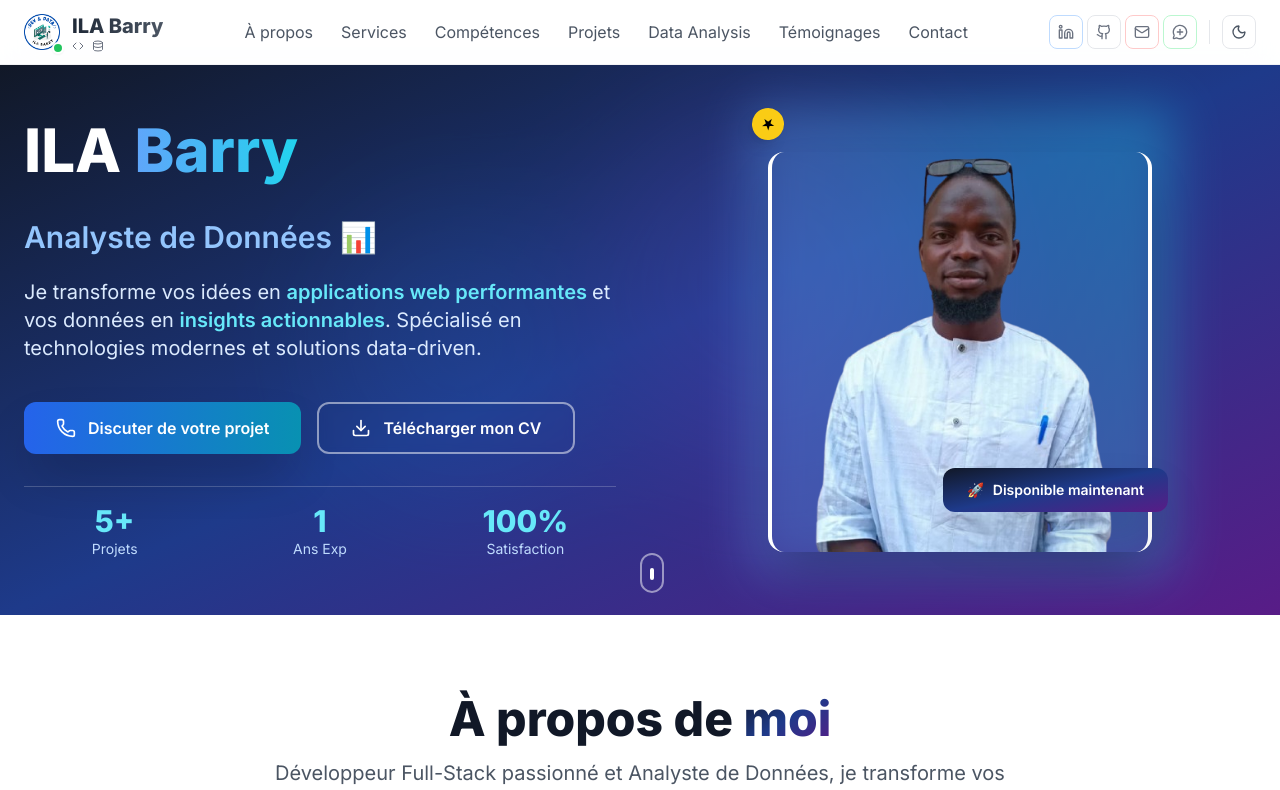
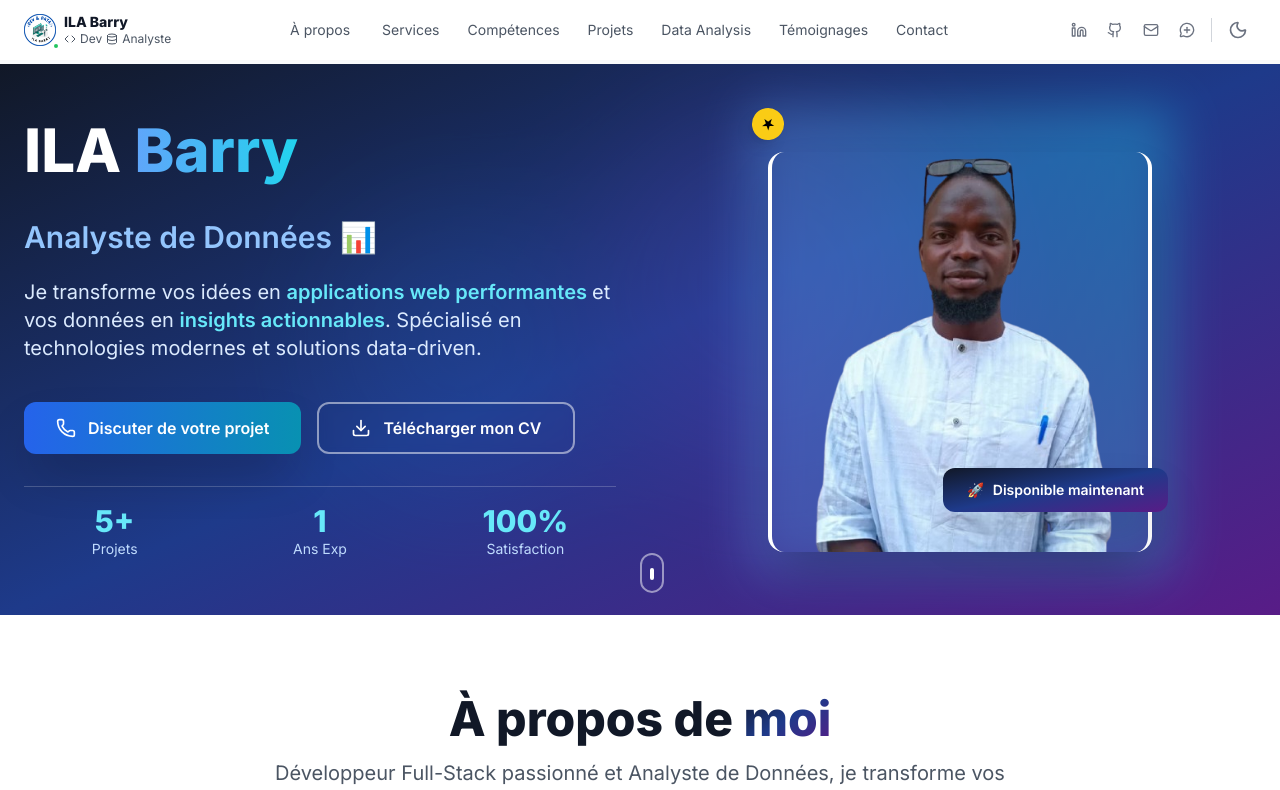
Before and after one commit to Ilabarry/portfolio-barry, a React (Vite) app: page / in a window 1280 px wide. Shown: the top 790 px of the page. Built offline with nearby package versions, Linux system fonts and the light colour scheme.

Commit message:
resolution de nav

```diff
--- a/src/components/Navbar.jsx
+++ b/src/components/Navbar.jsx
@@ -1,5 +1,5 @@
 import { useState, useEffect } from 'react'
-import { Moon, Sun, Menu, X, Code, Database, Linkedin, Github, Mail, Phone, MessageCirclePlus } from 'lucide-react'
+import { Moon, Sun, Menu, X, Code, Database, Linkedin, Github, Mail, MessageCirclePlus } from 'lucide-react'
 import Logo from '../assets/img/logo.png'
 
 const Navbar = ({ darkMode, toggleDarkMode }) => {
@@ -41,113 +41,100 @@ const Navbar = ({ darkMode, toggleDarkMode }) => {
 
   const socialLinks = [
     {
-      icon: <Linkedin className="w-3 h-3 sm:w-4 sm:h-4" />,
+      icon: <Linkedin className="w-4 h-4" />,
       href: "https://www.linkedin.com/in/ila-barry-259008343/",
-      label: "LinkedIn",
-      color: "hover:bg-blue-600 border-blue-200 dark:border-blue-800"
+      label: "LinkedIn"
     },
     {
-      icon: <Github className="w-3 h-3 sm:w-4 sm:h-4" />,
+      icon: <Github className="w-4 h-4" />,
       href: "https://github.com/Ilabarry",
-      label: "GitHub",
-      color: "hover:bg-gray-800 border-gray-200 dark:border-gray-800"
+      label: "GitHub"
     },
     {
-      icon: <Mail className="w-3 h-3 sm:w-4 sm:h-4" />,
+      icon: <Mail className="w-4 h-4" />,
       href: "mailto:barryila35@gmail.com",
-      label: "Email",
-      color: "hover:bg-red-600 border-red-200 dark:border-red-800"
+      label: "Email"
     },
     {
-      icon: <MessageCirclePlus className="w-3 h-3 sm:w-4 sm:h-4" />,
+      icon: <MessageCirclePlus className="w-4 h-4" />,
       href: "https://wa.me/221783249424",
-      label: "WhatsApp",
-      color: "hover:bg-green-600 border-green-200 dark:border-green-800"
-    },
+      label: "WhatsApp"
+    }
   ]
 
   return (
-    <header
-      className={`fixed top-0 left-0 right-0 z-50 transition-all duration-500 ${
+    <header className={`fixed top-0 left-0 right-0 z-50 transition-all duration-300 ${
       scrolled
-          ? 'backdrop-blur-xl bg-white/95 shadow-sm border-b border-gray-100 dark:bg-gray-900/95 dark:border-gray-800'
-          : 'backdrop-blur-lg bg-white/90 border-b border-gray-100/50 dark:bg-gray-900/90 dark:border-gray-800/50'
-      }`}
-    >
-      <nav className="container mx-auto px-3 sm:px-6">
-        {/* ✅ Ligne principale de la navbar */}
-        <div className="flex items-center justify-between py-2 sm:py-3 gap-2 sm:gap-4">
-          {/* --- Logo et marque --- */}
+        ? 'bg-white/95 dark:bg-gray-900/95 backdrop-blur-xl shadow-sm border-b border-gray-200 dark:border-gray-800'
+        : 'bg-white/90 dark:bg-gray-900/90 backdrop-blur-lg border-b border-gray-100/50 dark:border-gray-800/50'
+    }`}>
+      {/* Container principal avec gestion stricte des débordements */}
+      <div className="w-full max-w-[100vw] overflow-hidden">
+        <nav className="max-w-7xl mx-auto px-3 sm:px-4 lg:px-6">
+          {/* Ligne principale - Layout optimisé pour mobile */}
+          <div className="flex items-center justify-between py-3 min-h-[60px]">
+
+            {/* Logo - Version ultra compacte */}
+            <div className="flex items-center flex-shrink-0">
               <a
                 href="#hero"
-            className="flex items-center space-x-2 sm:space-x-3 group"
+                className="flex items-center gap-2 group"
                 onClick={() => setIsOpen(false)}
-            data-aos="fade-right"
-            data-aos-delay="100"
               >
-            <div className="relative">
+                <div className="relative flex-shrink-0">
                   <img
                     src={Logo}
-                alt="ILA Barry - Développeur & Analyste"
-                className="w-8 h-8 sm:w-9 sm:h-9 rounded-lg sm:rounded-xl transition-all duration-300 group-hover:scale-105 group-hover:shadow-md"
+                    alt="ILA Barry"
+                    className="w-8 h-8 rounded-lg transition-all duration-300 group-hover:scale-110"
                   />
-              <div className="absolute -bottom-1 -right-1 w-2 h-2 sm:w-3 sm:h-3 bg-green-500 rounded-full border-2 border-white dark:border-gray-900 shadow-sm"></div>
+                  <div className="absolute -bottom-1 -right-1 w-2 h-2 bg-green-500 rounded-full border-2 border-white dark:border-gray-900"></div>
                 </div>
-            <div className="flex flex-col">
-              <span className="font-bold text-lg sm:text-xl bg-gradient-to-r from-gray-800 to-gray-600 bg-clip-text text-transparent dark:from-gray-100 dark:to-gray-300">
+                <div className="hidden sm:block">
+                  <div className="font-bold text-gray-900 dark:text-white text-sm leading-tight">
                     ILA Barry
-              </span>
-              <span className="text-xs text-gray-500 dark:text-gray-400 font-medium flex items-center">
-                <Code className="w-2 h-2 sm:w-3 sm:h-3 mr-1" />
-                <span className="hidden xs:inline">Développeur</span>
-                <Database className="w-2 h-2 sm:w-3 sm:h-3 mx-1" />
-                <span className="hidden xs:inline">Analyste</span>
-              </span>
+                  </div>
+                  <div className="flex items-center gap-1 text-xs text-gray-600 dark:text-gray-400">
+                    <Code className="w-3 h-3" />
+                    <span>Dev</span>
+                    <Database className="w-3 h-3" />
+                    <span>Analyste</span>
+                  </div>
                 </div>
               </a>
+            </div>
 
-          {/* --- Navigation Desktop --- */}
-          <div className="hidden lg:flex items-center space-x-1">
+            {/* Navigation Desktop */}
+            <div className="hidden lg:flex items-center space-x-1 flex-shrink-0">
               {navItems.map((item, index) => {
                 const isActive = activeSection === item.href.substring(1)
                 return (
                   <a
                     key={item.href}
                     href={item.href}
-                  className={`relative px-3 py-2 text-md font-medium transition-all duration-300 group ${
+                    className={`px-3 py-2 text-sm font-medium transition-all duration-200 rounded-lg mx-1 ${
                       isActive
-                      ? 'text-blue-600 dark:text-blue-400'
-                      : 'text-gray-600 dark:text-gray-400 hover:text-gray-900 dark:hover:text-gray-100'
+                        ? 'bg-blue-100 dark:bg-blue-900/30 text-blue-700 dark:text-blue-300'
+                        : 'text-gray-600 dark:text-gray-400 hover:text-gray-900 dark:hover:text-gray-100 hover:bg-gray-100 dark:hover:bg-gray-800'
                     }`}
-                  data-aos="fade-down"
-                  data-aos-delay={100 + index * 50}
                   >
                     {item.label}
-                  <span
-                    className={`absolute bottom-0 left-1/2 transform -translate-x-1/2 w-1 h-1 rounded-full transition-all duration-300 ${
-                      isActive
-                        ? 'w-6 bg-blue-600 dark:bg-blue-400'
-                        : 'bg-transparent group-hover:w-2 group-hover:bg-gray-400'
-                    }`}
-                  ></span>
                   </a>
                 )
               })}
             </div>
 
-          {/* --- Actions Desktop --- */}
-          <div className="hidden lg:flex items-center space-x-2 sm:space-x-3">
+            {/* Actions Desktop */}
+            <div className="hidden lg:flex items-center space-x-2 flex-shrink-0">
               {/* Réseaux sociaux */}
-            <div className="flex items-center space-x-1" data-aos="fade-left" data-aos-delay="200">
-              {socialLinks.map((item, i) => (
+              <div className="flex items-center space-x-1">
+                {socialLinks.map((item, index) => (
                   <a
-                  key={i}
+                    key={index}
                     href={item.href}
                     target="_blank"
                     rel="noopener noreferrer"
-                  className={`p-1.5 sm:p-2 bg-transparent border rounded-lg text-gray-500 dark:text-gray-400 transition-all duration-300 ${item.color} hover:text-white hover:scale-105 hover:shadow-md`}
+                    className="p-2 text-gray-500 dark:text-gray-400 hover:text-gray-700 dark:hover:text-gray-300 transition-colors duration-200"
                     aria-label={item.label}
-                  title={item.label}
                   >
                     {item.icon}
                   </a>
@@ -155,54 +142,45 @@ const Navbar = ({ darkMode, toggleDarkMode }) => {
               </div>
 
               {/* Séparateur */}
-            <div className="w-px h-4 sm:h-6 bg-gray-200 dark:bg-gray-700 mx-1"></div>
+              <div className="w-px h-6 bg-gray-300 dark:bg-gray-700"></div>
 
               {/* Bouton thème */}
               <button
                 onClick={toggleDarkMode}
-              className="p-1.5 sm:p-2 rounded-lg border border-gray-200 dark:border-gray-700 bg-white dark:bg-gray-800 text-gray-600 dark:text-gray-400 hover:bg-gray-50 dark:hover:bg-gray-700 transition-all duration-300 hover:scale-105 hover:shadow-sm"
-              aria-label={darkMode ? 'Activer le mode clair' : 'Activer le mode sombre'}
-              data-aos="fade-left"
-              data-aos-delay="300"
+                className="p-2 text-gray-500 dark:text-gray-400 hover:text-gray-700 dark:hover:text-gray-300 transition-colors duration-200"
+                aria-label={darkMode ? 'Mode clair' : 'Mode sombre'}
               >
-              {darkMode ? <Sun className="w-3 h-3 sm:w-4 sm:h-4" /> : <Moon className="w-3 h-3 sm:w-4 sm:h-4" />}
+                {darkMode ? <Sun className="w-5 h-5" /> : <Moon className="w-5 h-5" />}
               </button>
             </div>
 
-          {/* --- Menu Mobile --- */}
-          <div className="flex lg:hidden items-center space-x-1 sm:space-x-2">
+            {/* Menu Mobile - Boutons seulement */}
+            <div className="flex lg:hidden items-center space-x-1 flex-shrink-0">
               {/* Bouton thème mobile */}
               <button
                 onClick={toggleDarkMode}
-              className="p-1 sm:p-1.5 rounded-md border border-gray-200 dark:border-gray-700 bg-white dark:bg-gray-800 text-gray-600 dark:text-gray-400 hover:bg-gray-50 dark:hover:bg-gray-700 transition-all duration-300"
-              aria-label={darkMode ? 'Activer le mode clair' : 'Activer le mode sombre'}
-              data-aos="fade-left"
-              data-aos-delay="200"
+                className="p-2 text-gray-500 dark:text-gray-400 hover:text-gray-700 dark:hover:text-gray-300 transition-colors duration-200"
+                aria-label={darkMode ? 'Mode clair' : 'Mode sombre'}
               >
-              {darkMode ? <Sun className="w-3 h-3 sm:w-4 sm:h-4" /> : <Moon className="w-3 h-3 sm:w-4 sm:h-4" />}
+                {darkMode ? <Sun className="w-5 h-5" /> : <Moon className="w-5 h-5" />}
               </button>
 
               {/* Bouton menu mobile */}
               <button
                 onClick={() => setIsOpen(!isOpen)}
-              className="p-1 sm:p-1.5 rounded-md border border-gray-200 dark:border-gray-700 bg-white dark:bg-gray-800 text-gray-600 dark:text-gray-400 hover:bg-gray-50 dark:hover:bg-gray-700 transition-all duration-300"
+                className="p-2 text-gray-500 dark:text-gray-400 hover:text-gray-700 dark:hover:text-gray-300 transition-colors duration-200"
                 aria-label="Menu"
-              data-aos="fade-left"
-              data-aos-delay="300"
               >
-              {isOpen ? <X className="w-3 h-3 sm:w-4 sm:h-4" /> : <Menu className="w-3 h-3 sm:w-4 sm:h-4" />}
+                {isOpen ? <X className="w-5 h-5" /> : <Menu className="w-5 h-5" />}
               </button>
             </div>
           </div>
 
-        {/* --- Menu Mobile Expandable --- */}
+          {/* Menu Mobile Expandable */}
           {isOpen && (
-          <div
-            className="lg:hidden border-t border-gray-100 dark:border-gray-800 mt-2 pb-4 sm:pb-6"
-            data-aos="fade-down"
-            data-aos-delay="100"
-          >
-            <div className="flex flex-col space-y-1 pt-3 sm:pt-4">
+            <div className="lg:hidden border-t border-gray-200 dark:border-gray-700 pt-4 pb-4">
+              {/* Navigation mobile */}
+              <div className="space-y-2 mb-6">
                 {navItems.map((item, index) => {
                   const isActive = activeSection === item.href.substring(1)
                   return (
@@ -210,38 +188,30 @@ const Navbar = ({ darkMode, toggleDarkMode }) => {
                       key={item.href}
                       href={item.href}
                       onClick={() => setIsOpen(false)}
-                    className={`px-3 sm:px-4 py-2 sm:py-3 text-sm sm:text-base font-medium transition-all duration-200 rounded-lg mx-1 sm:mx-2 flex items-center ${
+                      className={`block px-4 py-3 text-base font-medium transition-all duration-200 rounded-lg ${
                         isActive
-                        ? 'bg-blue-50 dark:bg-blue-900/20 text-blue-600 dark:text-blue-400 border-l-4 border-blue-600'
-                        : 'text-gray-600 dark:text-gray-400 hover:bg-gray-50 dark:hover:bg-gray-800 hover:text-gray-900 dark:hover:text-gray-100'
+                          ? 'bg-blue-100 dark:bg-blue-900/30 text-blue-700 dark:text-blue-300 border-l-4 border-blue-500'
+                          : 'text-gray-600 dark:text-gray-400 hover:bg-gray-100 dark:hover:bg-gray-800 hover:text-gray-900 dark:hover:text-gray-100'
                       }`}
-                    data-aos="fade-right"
-                    data-aos-delay={100 + index * 50}
                     >
-                    <div
-                      className={`w-1.5 h-1.5 sm:w-2 sm:h-2 rounded-full mr-2 sm:mr-3 ${
-                        isActive ? 'bg-blue-600' : 'bg-gray-300 dark:bg-gray-600'
-                      }`}
-                    ></div>
                       {item.label}
                     </a>
                   )
                 })}
+              </div>
 
               {/* Réseaux sociaux mobile */}
-              <div className="px-3 sm:px-4 pt-4 sm:pt-6" data-aos="fade-up" data-aos-delay="400">
-                <p className="text-gray-500 dark:text-gray-400 text-xs sm:text-sm mb-2 sm:mb-3 font-medium text-center">
-                  Réseaux sociaux
-                </p>
-                <div className="flex justify-center gap-1 sm:gap-2">
-                  {socialLinks.map((item, i) => (
+              <div className="px-4">
+                <p className="text-sm text-gray-500 dark:text-gray-400 mb-3 font-medium">Me suivre</p>
+                <div className="flex space-x-3">
+                  {socialLinks.map((item, index) => (
                     <a
-                      key={i}
+                      key={index}
                       href={item.href}
                       target="_blank"
                       rel="noopener noreferrer"
                       onClick={() => setIsOpen(false)}
-                      className={`p-2 sm:p-3 bg-gray-100 dark:bg-gray-800 border rounded-lg text-gray-600 dark:text-gray-400 transition-all duration-300 ${item.color} hover:text-white hover:scale-105`}
+                      className="p-3 bg-gray-100 dark:bg-gray-800 text-gray-600 dark:text-gray-400 rounded-lg hover:bg-gray-200 dark:hover:bg-gray-700 transition-colors duration-200"
                       aria-label={item.label}
                     >
                       {item.icon}
@@ -250,11 +220,10 @@ const Navbar = ({ darkMode, toggleDarkMode }) => {
                 </div>
               </div>
             </div>
-          </div>
           )}
         </nav>
+      </div>
     </header>
-
   )
 }
 
```
Lines whose indentation alone changed are shown as unchanged.
